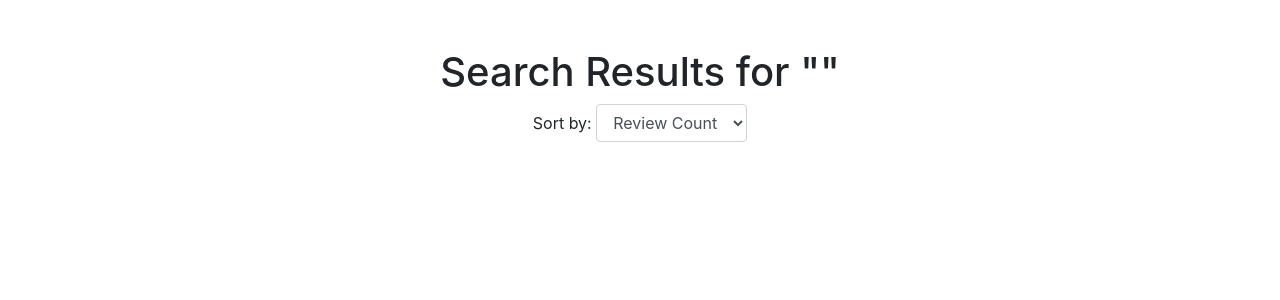
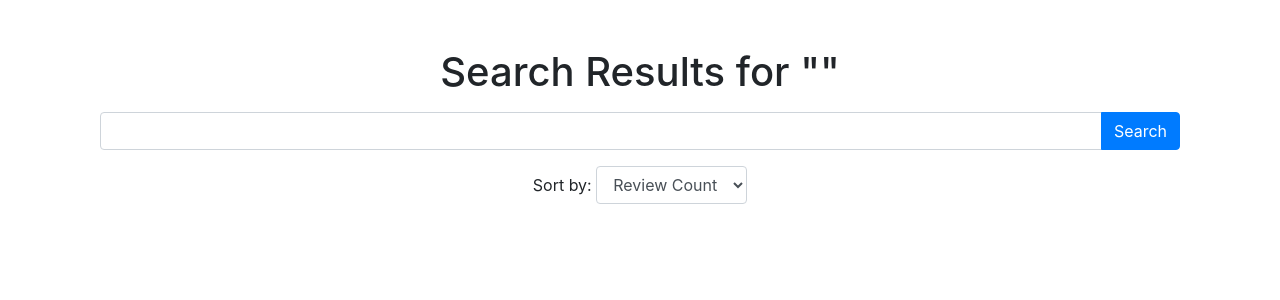
Before and after one commit to zaidanyahya/english-search-engine-for-rakuten-ichiba, a Django app: template search_engine/templates/search/results.html in a window 1280 px wide. Shown: the top 300 px of the page. Run offline with Django 5.2, Linux system fonts and the light colour scheme; the template is opened without the code that fills it, so the values that code supplies are empty; some libraries are stand-ins or nearby versions.

Commit message:
update: added search bar to results page

```diff
--- a/search_engine/templates/search/results.html
+++ b/search_engine/templates/search/results.html
@@ -7,6 +7,9 @@
         <div class="row">
             <div class="col-md-12">
                 <h1 class="text-center">Search Results for "{{ query }}"</h1>
+                <div class="my-3">
+                    {% include "search/search_form.html" with query=query %}
+                </div>
                 <div class="text-center mb-3">
                     <label for="sort-select">Sort by:</label>
                     <select id="sort-select" class="form-control mx-auto w-auto" style="display: inline-block; width: auto;">
@@ -16,7 +19,7 @@
                 </div>
                 <div class="row" id="item-list">
                     {% for item in items %}
-                        <div class="col-md-2 col-sm-4 col-6 mb-4">
+                        <div class="col-lg-3 col-md-4 col-sm-3 col-6 mb-4">
                             <div class="card shadow-sm h-100"
                                  data-item-code="{{ item.itemCode }}"
                                  data-review-count="{{ item.reviewCount }}"
--- /dev/null
+++ b/search_engine/templates/search/search_form.html
@@ -0,0 +1,8 @@
+<form method="get" action="{% url 'search_results' %}">
+    <div class="input-group mb-3">
+        <input type="text" class="form-control" placeholder="{{ query }}" name="q">
+        <div class="input-group-append">
+            <button class="btn btn-primary" type="submit">Search</button>
+        </div>
+    </div>
+</form>
```
Also changed, not shown: search_engine/templates/search/search.html (+1 -8 lines).
